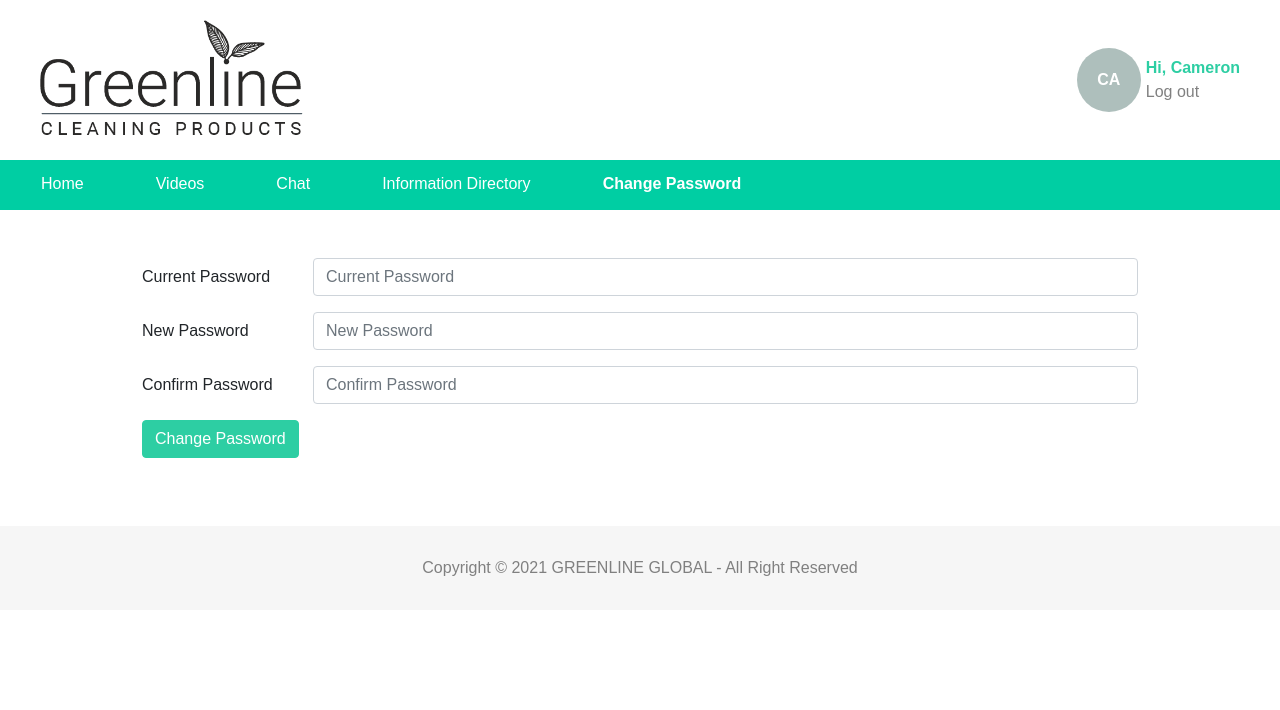
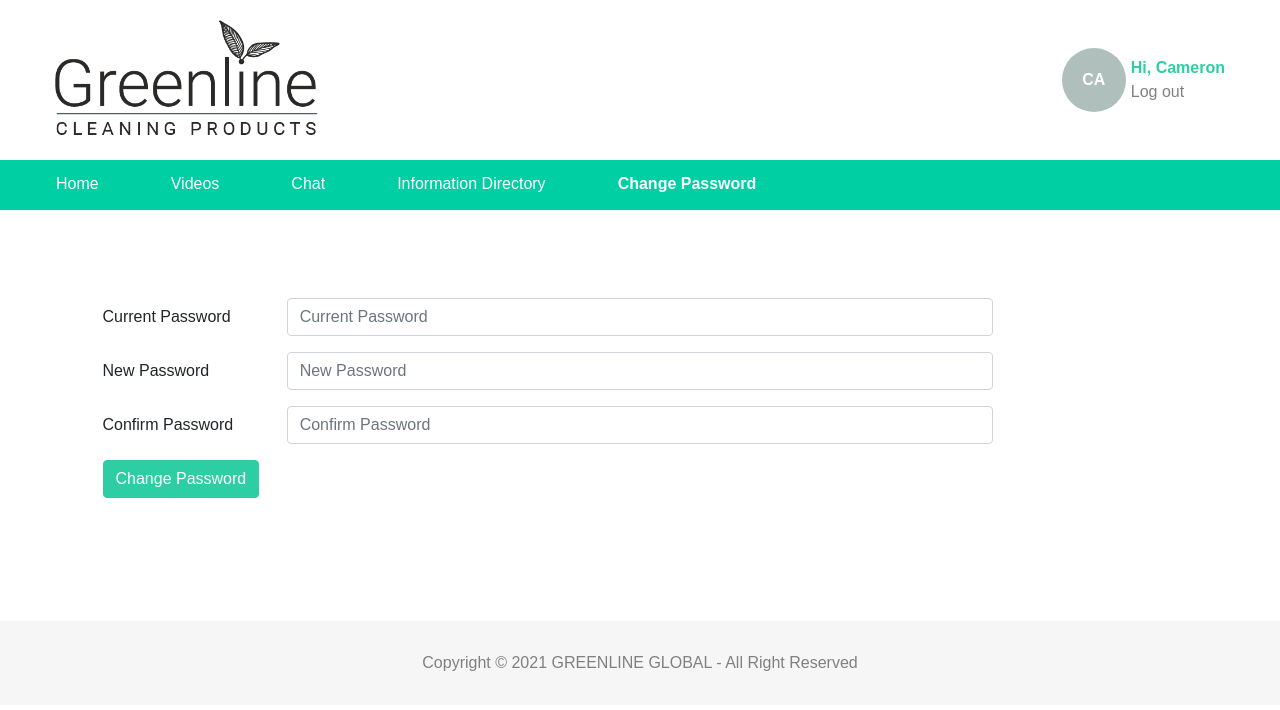
Before and after one commit to sergust/greenline-fullstack, a React (Create React App) app in the folder client/: page /change/password in a window 1280 px wide. Shown: the top 710 px of the page. Built offline with nearby package versions, Linux system fonts and the light colour scheme; no server answers; sample sign-in values are in the browser's storage.

Commit message:
Fix: Css styling change password

```diff
--- a/client/src/components/ChangePasswordWindow/ChangePasswordWindow.component.jsx
+++ b/client/src/components/ChangePasswordWindow/ChangePasswordWindow.component.jsx
@@ -3,6 +3,7 @@ import { useDispatch, useSelector } from "react-redux";
 import { Form, Row, Col, Container, Button } from "react-bootstrap";
 import { toast } from "react-toastify";
 import { logout, changePassword } from "../../redux/actions/authAction";
+import { Fragment } from "react";
 
 const ChangePasswordWindow = () => {
   const [userCredential, setUserCredential] = useState({
@@ -11,44 +12,46 @@ const ChangePasswordWindow = () => {
     confirmPassword: "",
   });
 
-  const { userInfo: { token, userId }} = useSelector(state => state.auth);
-  const { errorMsg, success } = useSelector(state => state.passwordChange);
+  const {
+    userInfo: { token, userId },
+  } = useSelector((state) => state.auth);
+  const { errorMsg, success } = useSelector((state) => state.passwordChange);
 
   const dispatch = useDispatch();
 
   const handleError = () => {
-    toast('Unable to change password', {type: "error"})
+    toast("Unable to change password", { type: "error" });
     return;
-  }
+  };
 
   const handleSuccess = () => {
-    toast('Password Changed Successfully', { type: "success"});
+    toast("Password Changed Successfully", { type: "success" });
     return;
-  }
+  };
 
   const handleChangePassword = (e) => {
     e.preventDefault();
     const { currentPassword, newPassword, confirmPassword } = userCredential;
 
-    if(!currentPassword || !newPassword || !confirmPassword) {
-      toast('Required Field cannot be empty', {
-        type: "info"
-      })
+    if (!currentPassword || !newPassword || !confirmPassword) {
+      toast("Required Field cannot be empty", {
+        type: "info",
+      });
       return;
     }
 
-    if(newPassword !== confirmPassword) {
-      toast('Confirm Password do not match', {
-        type: "error"
-      })
+    if (newPassword !== confirmPassword) {
+      toast("Confirm Password do not match", {
+        type: "error",
+      });
       return;
     }
 
     const userData = {
       userId,
-      "oldPassword": currentPassword,
-      newPassword
-    }
+      oldPassword: currentPassword,
+      newPassword,
+    };
 
     dispatch(changePassword(token, userData));
 
@@ -60,17 +63,17 @@ const ChangePasswordWindow = () => {
 
     setTimeout(() => {
       return dispatch(logout());
-    }, [2000])
+    }, [2000]);
   };
 
   return (
-    <Container className="px-5 py-4">
-      <Form className="px-4 py-4">
+    <Fragment>
+      <Form style={{padding: "7%"}}>
         <Form.Group as={Row} className="mb-3" controlId="currentPassword">
           <Form.Label column sm="2">
             Current Password
           </Form.Label>
-          <Col sm="10">
+          <Col sm={8}>
             <Form.Control
               type="password"
               placeholder="Current Password"
@@ -87,12 +90,16 @@ const ChangePasswordWindow = () => {
           <Form.Label column sm="2">
             New Password
           </Form.Label>
-          <Col sm="10">
-            <Form.Control type="password" placeholder="New Password"
-              onChange={e => setUserCredential({
-                ...userCredential,
-                newPassword: e.target.value
-              })}
+          <Col sm={8}>
+            <Form.Control
+              type="password"
+              placeholder="New Password"
+              onChange={(e) =>
+                setUserCredential({
+                  ...userCredential,
+                  newPassword: e.target.value,
+                })
+              }
             />
           </Col>
         </Form.Group>
@@ -100,22 +107,34 @@ const ChangePasswordWindow = () => {
           <Form.Label column sm="2">
             Confirm Password
           </Form.Label>
-          <Col sm="10">
-            <Form.Control type="password" placeholder="Confirm Password"
-              onChange={e => setUserCredential({
-                ...userCredential,
-                confirmPassword: e.target.value
-              })}
+          <Col sm={8}>
+            <Form.Control
+              type="password"
+              placeholder="Confirm Password"
+              onChange={(e) =>
+                setUserCredential({
+                  ...userCredential,
+                  confirmPassword: e.target.value,
+                })
+              }
             />
           </Col>
         </Form.Group>
-        <Button variant="primary" type="submit" onClick={handleChangePassword}>
-          Change Password
-        </Button>
+        <Form.Group as={Row}>
+          <Col>
+            <Button
+              variant="primary"
+              type="submit"
+              onClick={handleChangePassword}
+            >
+              Change Password
+            </Button>
+          </Col>
+        </Form.Group>
       </Form>
       {success && handleSuccess()}
       {errorMsg && handleError()}
-    </Container>
+    </Fragment>
   );
 };
 
--- a/client/src/components/Profile/Profile.component.jsx
+++ b/client/src/components/Profile/Profile.component.jsx
@@ -10,8 +10,8 @@ import {
 import { CgEditBlackPoint } from "react-icons/cg";
 import { IoLocationOutline } from "react-icons/io5";
 import { BiPhoneCall } from "react-icons/bi";
-import { MdEdit } from "react-icons/md";
 import { useSelector, useDispatch } from "react-redux";
+import { useHistory } from "react-router-dom";
 import moment from "moment";
 import EditModal from "../Modal/EditModal.component";
 import { loadUser } from "../../redux/actions/authAction";
@@ -26,9 +26,16 @@ function Profile() {
   const [isVisible, setIsVisible] = useState(false);
   const dispatch = useDispatch();
 
+  const history = useHistory();
+
   useEffect(() => {
     dispatch(loadUser());
   }, [dispatch]);
+
+
+  const handleChangePass = () => {
+    return history.push("/change/password");
+  }
 
   return (
     <Container>
@@ -135,17 +142,19 @@ function Profile() {
           </Col>
         </Row>
         <Row>
+          <Col sm={3}>
             <Button
               variant="primary"
               className="profile-edit-btn"
               onClick={() => setIsVisible(true)}
             >
-            <span className="mr-2">
-              <MdEdit />
-            </span>
               Edit
             </Button>
             <EditModal show={isVisible} hide={() => setIsVisible(false)} />
+          </Col>
+          <Col sm={9}>
+            <Button variant="primary" onClick={handleChangePass}>Change password</Button>
+          </Col>
         </Row>
       </Col>
     </Container>
--- a/client/src/pages/Profile/ChangePassword.component.jsx
+++ b/client/src/pages/Profile/ChangePassword.component.jsx
@@ -6,7 +6,7 @@ import Footer from "../../components/Footer/Footer.component";
 
 const ChangePassword = () => {
   return (
-    <Container fluid="true">
+    <Container fluid>
       <Header />
       <ChangePasswordWindow />
       <Row className="footer">
```
Lines whose indentation alone changed are shown as unchanged.
